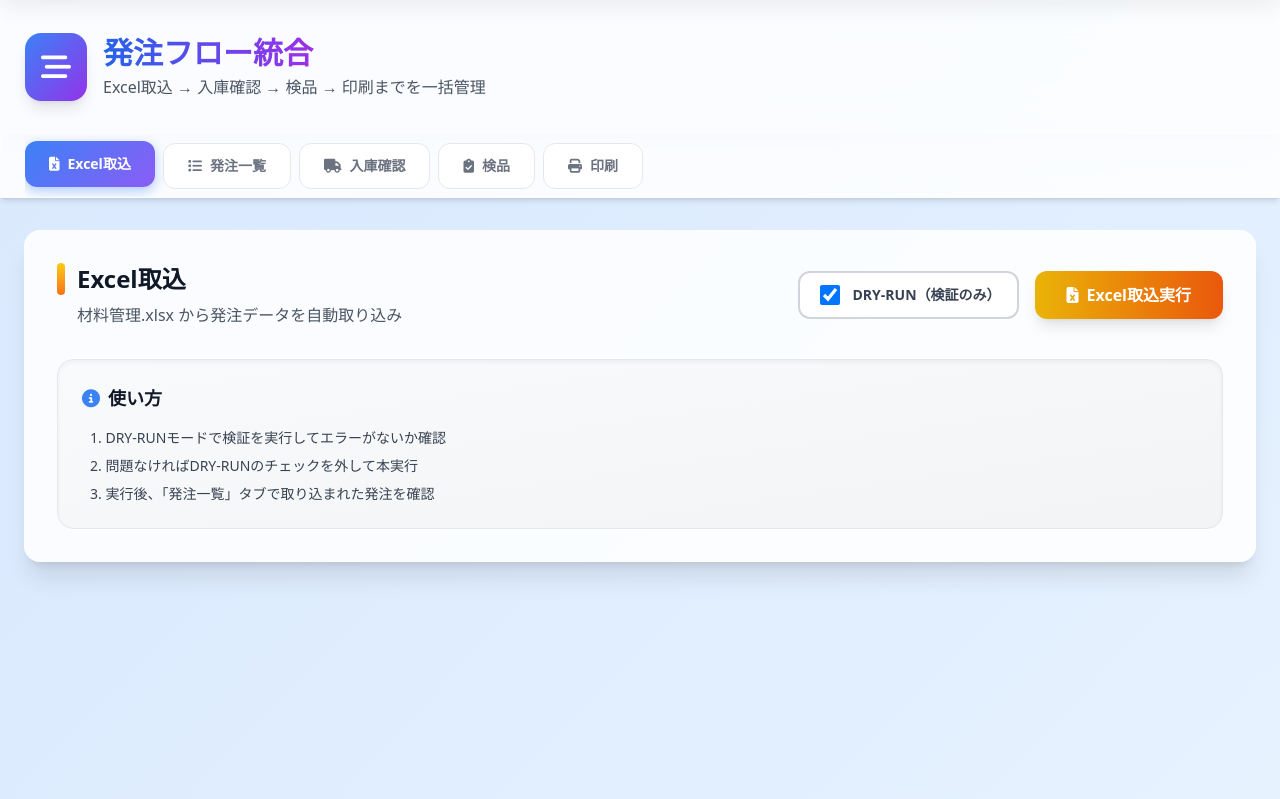
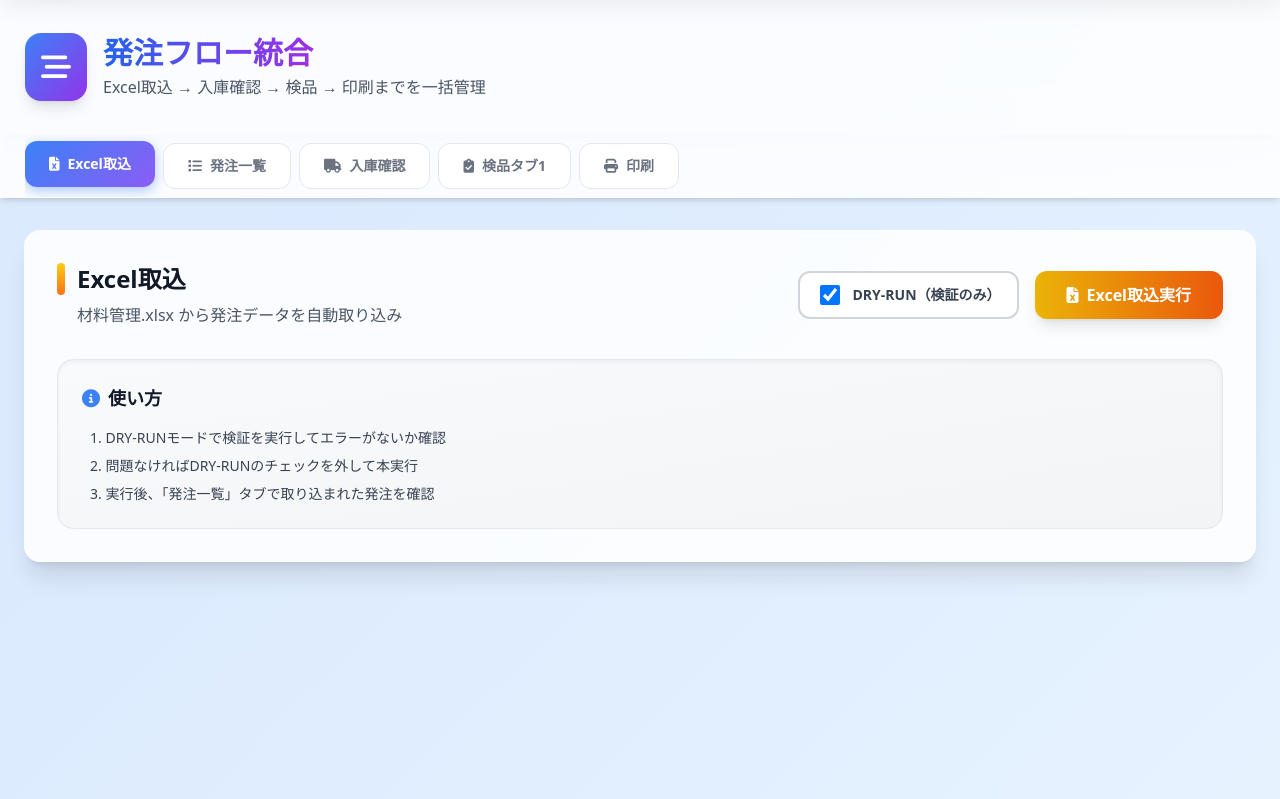
Before and after one commit to Araiseimitsu/matemane, a FastAPI app: page /order-flow in a window 1280 px wide. Shown: the part 81-880 px from the top of the page. Run offline with FastAPI, Linux system fonts and the light colour scheme; some libraries are stand-ins or nearby versions.

Commit message:
検品タブの表示名を「検品タブ1」に変更
- order_flow.htmlのタブボタンテキストを更新
- UI表示のみの変更で機能に影響なし

```diff
--- a/src/templates/order_flow.html
+++ b/src/templates/order_flow.html
@@ -39,7 +39,7 @@
                 </button>
                 <button id="tab-inspection" role="tab" aria-selected="false" aria-controls="panel-inspection"
                     class="tab-button px-6 py-3 text-sm font-bold rounded-xl transition-all duration-300 focus:outline-none whitespace-nowrap">
-                    <i class="fas fa-clipboard-check mr-2"></i>検品
+                    <i class="fas fa-clipboard-check mr-2"></i>検品タブ1
                 </button>
                 <button id="tab-print" role="tab" aria-selected="false" aria-controls="panel-print"
                     class="tab-button px-6 py-3 text-sm font-bold rounded-xl transition-all duration-300 focus:outline-none whitespace-nowrap">
```
